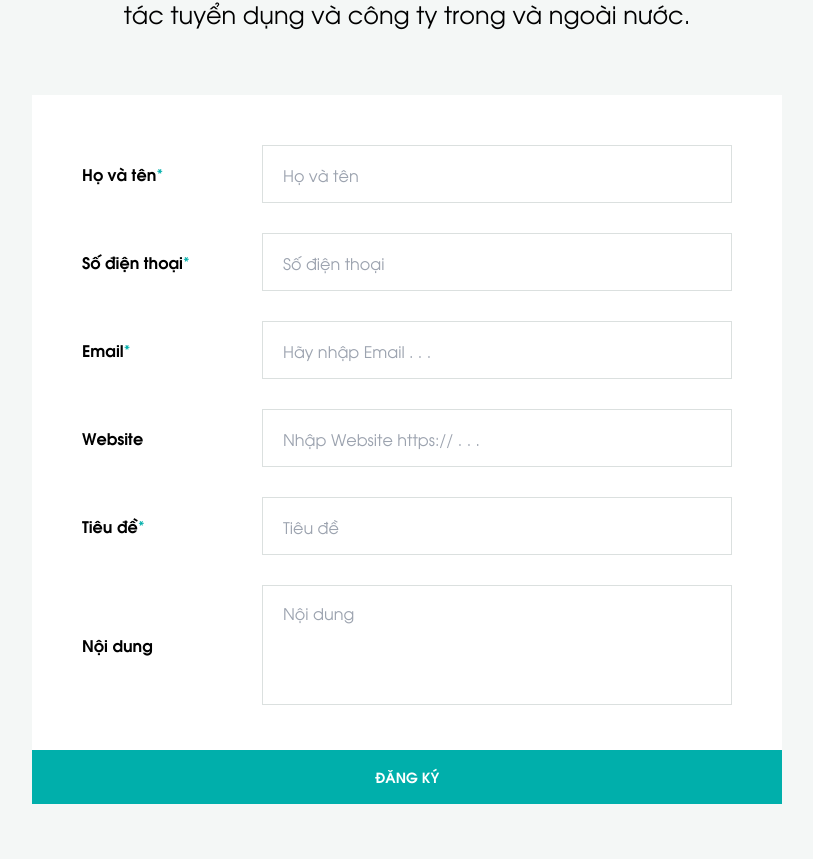
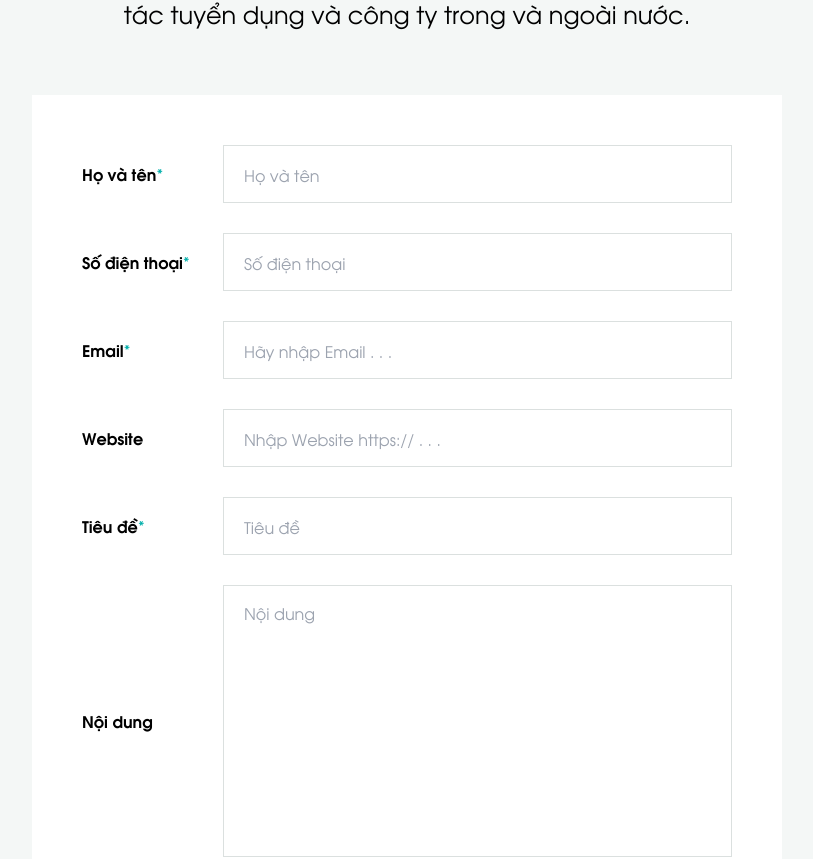
Before and after one commit to KieenLu/courses-cfd, a React (Vite) app: page /contact in a window 1280 px wide. Shown: the part 329-1188 px from the top of the page, without its empty margins (233-1046 px from the left). Built offline with nearby package versions, Linux system fonts and the light colour scheme.

Commit message:
update n

```diff
--- a/index.html
+++ b/index.html
@@ -4,7 +4,8 @@
     <meta charset="UTF-8" />
     <link rel="icon" type="image/svg+xml" href="/vite.svg" />
     <meta name="viewport" content="width=device-width, initial-scale=1.0" />
-    <title>Vite + React</title>
+    <link rel="icon" href="https://cfdcircle.vn/favicon.ico" />
+    <title>CFD Courses</title>
     <link rel="stylesheet" href="/dest/style.min.css" />
     <link rel="stylesheet" href="/dest/fonts.css" />
     <link rel="stylesheet" href="/dest/stylelibs.min.css" />
--- a/src/components/Field/index.jsx
+++ b/src/components/Field/index.jsx
@@ -15,8 +15,10 @@ function Field({
         {label}
         {required && <span>*</span>}
       </p>
-      {renderInput ? renderInput?.(props) : <input {...props} type={type} />}
-      {error && <ErrorSpan>{error}</ErrorSpan>}
+      <div className="flex flex-col w-full">
+        {renderInput ? renderInput?.(props) : <input {...props} type={type} />}
+        {error && <ErrorSpan>{error}</ErrorSpan>}
+      </div>
     </FieldStyle>
   );
 }
--- a/src/components/Field/style.jsx
+++ b/src/components/Field/style.jsx
@@ -2,17 +2,17 @@ import styled from "styled-components";
 
 export const FieldStyle = styled.label`
   position: relative;
+  input {
+    flex: unset !important;
+  }
   @media (max-width: 767px) {
-    input {
-      flex: unset !important;
-    }
   }
 `;
 export const ErrorSpan = styled.span`
   color: red;
   position: absolute;
   top: 100%;
-  left: 230px;
+
   font-size: 0.875rem;
   font-style: italic;
 
--- a/src/pages/signinPage.jsx
+++ b/src/pages/signinPage.jsx
@@ -9,7 +9,6 @@ import Button from "../components/Button";
 import { useScrollTop } from "../hooks/useScrollTop";
 import { PATH } from "../config/path";
 import { RememberPassword } from "@/components/Checkbox";
-import Field from "@/components/Field";
 
 export default function SigninPage() {
   useScrollTop();
```
Also changed, not shown: src/assets/img/avatar_default.png.
